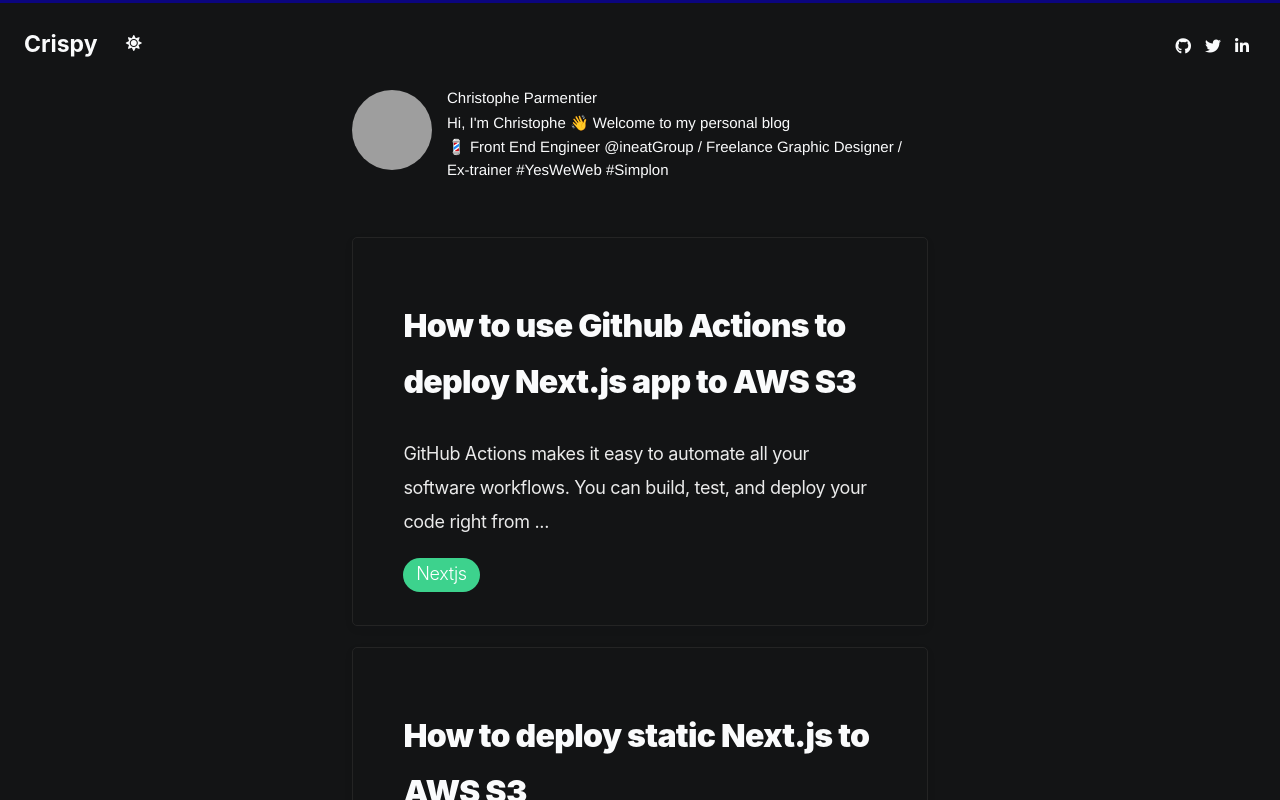
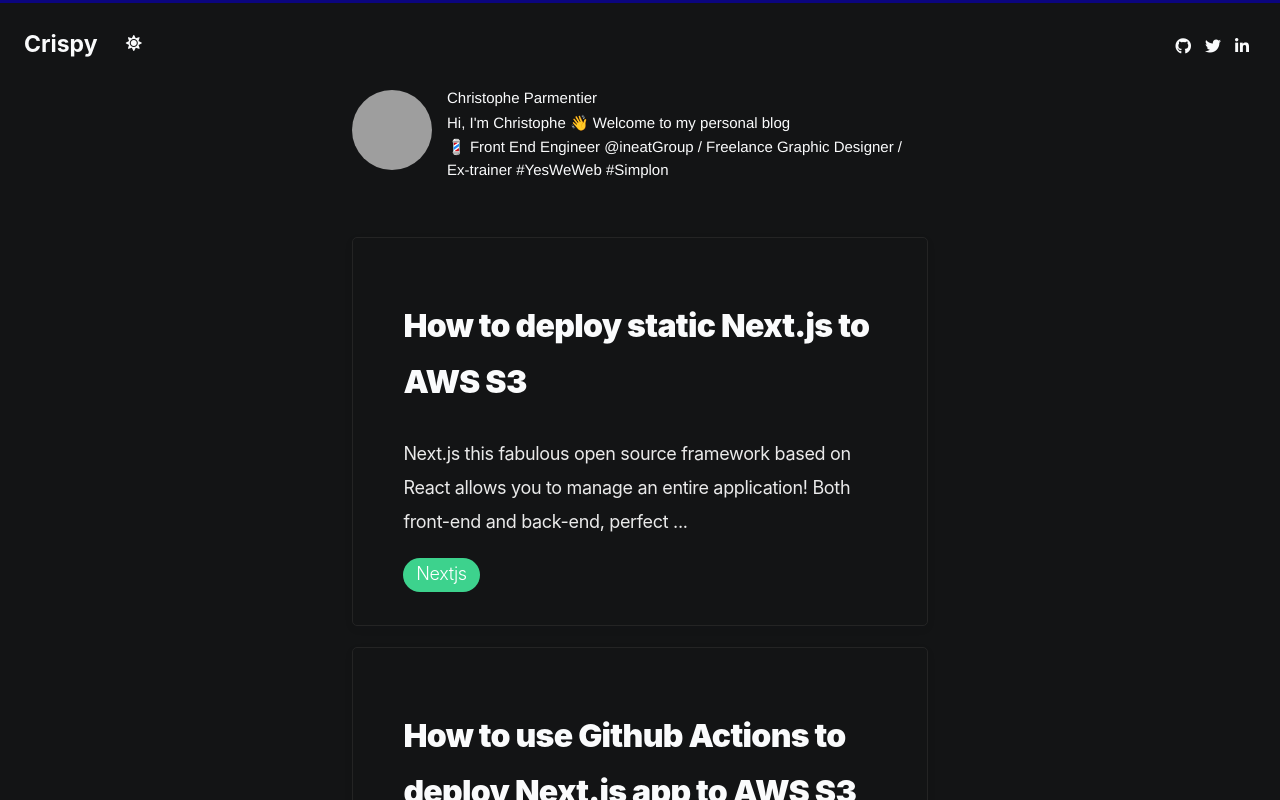
Before and after one commit to ParmentierChristophe/nextBlog, a Next.js app: page / in a window 1280 px wide. Shown: the top 800 px of the page. Built offline with nearby package versions, Linux system fonts and the light colour scheme; grey boxes are pictures that could not be loaded; a web font is replaced by a local one.

Commit message:
fix codes

```diff
--- a/lib/get-posts.js
+++ b/lib/get-posts.js
@@ -20,15 +20,15 @@
         return null;
       }
 
-      return { ...data, body: content, title: data.title.replace(' ', ' ') };
+      return { ...data, body: content, title: data.title.replace(' ', ' '), category: data.category };
     })
     // filter by date wip
     .sort((a, b) => {
       new Date(b.date) - new Date(a.date);
-    });
-  // filter by slug
-  // .filter(Boolean)
-  // .sort((a, b) => a.slug.localeCompare(b.slug));
+    })
+    // filter by slug
+    .filter(Boolean)
+    .sort((a, b) => a.slug.localeCompare(b.slug));
 
   return posts;
 };
--- a/pages/_document.js
+++ b/pages/_document.js
@@ -25,7 +25,7 @@
             rel="stylesheet"
             href="https://cdn.jsdelivr.net/npm/katex@0.12.0/dist/katex.min.css"
             integrity="sha384-AfEj0r4/OFrOo5t7NnNe46zW/tFgW6x/bCJG8FqQCEo3+Aro6EYUG4+cU+KJWu/X"
-            crossorigin="anonymous"
+            crossOrigin="anonymous"
           />
 
           <Main />
```
Also changed, not shown: components/posts-list/index.js (indentation only).
